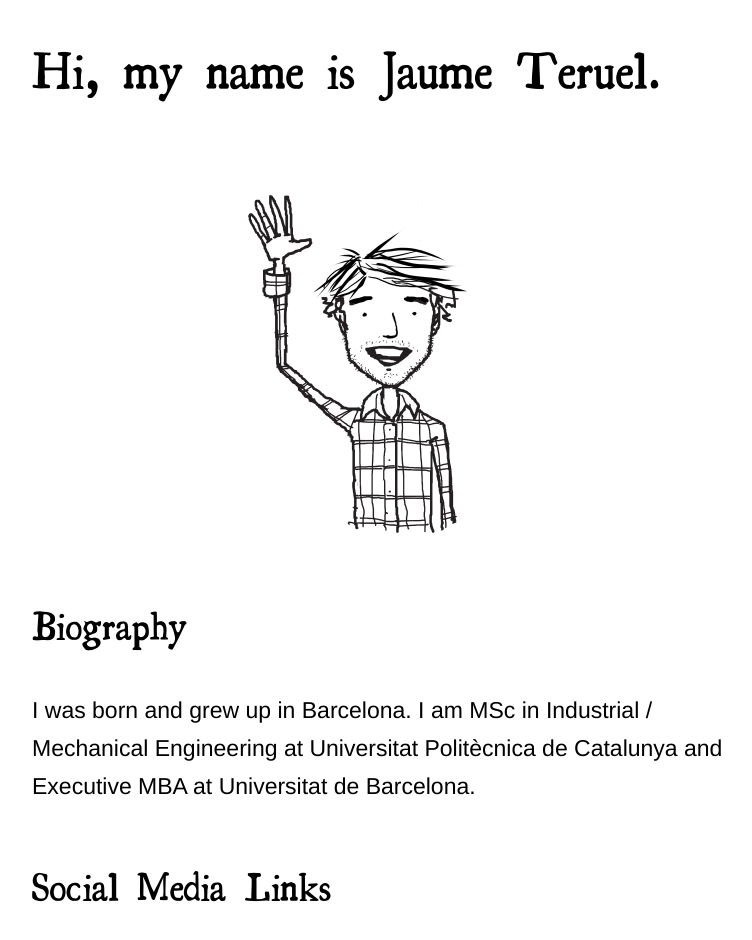
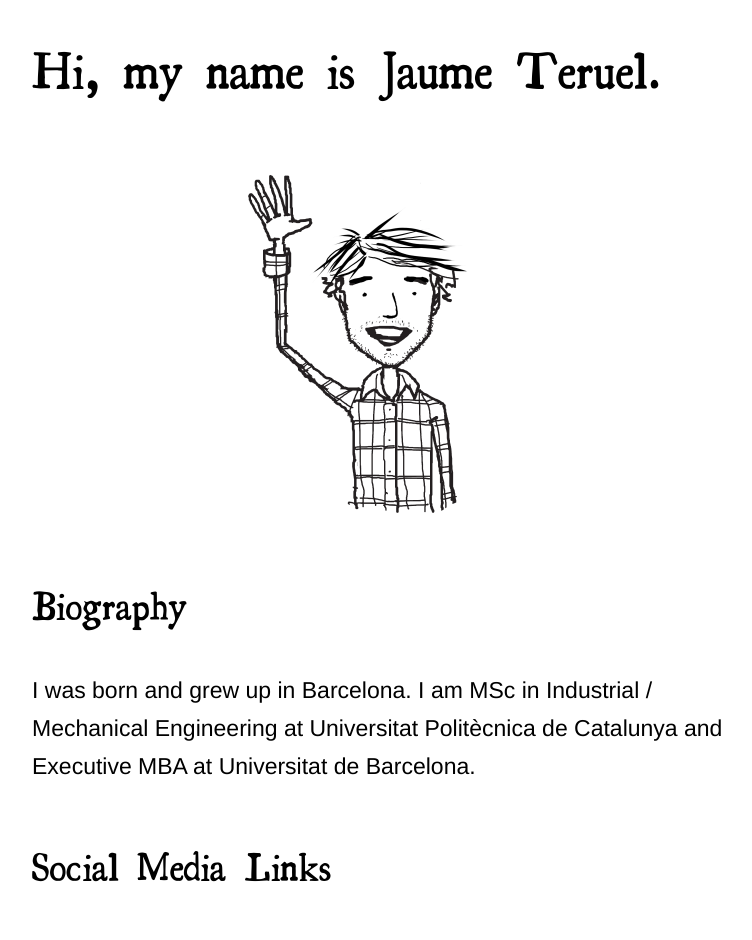
Before and after one commit to joanteruel/jaumeteruel, a Jekyll site: the page built from index.md, in a window 1280 px wide. Shown: the top 940 px of the page, without its empty margins (248-1000 px from the left). Built offline with Jekyll 4.4.1, drawn with Linux system fonts in a browser that asks for light colours; some web fonts are replaced; Markdown is read by kramdown in place of the engine named in the settings; a style sheet for code colours, icons or effects is not loaded.

Commit message:
Update style.css

```diff
--- a/css/style.css
+++ b/css/style.css
@@ -72,7 +72,7 @@ a:hover, a:active, a:focus  {
 h1 {
 	font-family: "Franklin ITC Pro Bold", "Essays 1743";
 	font-size: 220%;
-	padding-bottom:1.4em;
+	padding-bottom:1em;
 	}
 
 h2 {
```
